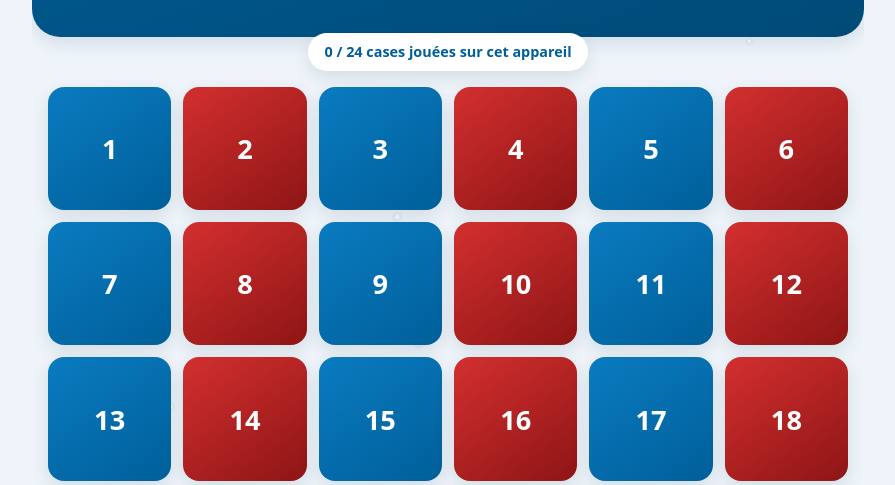
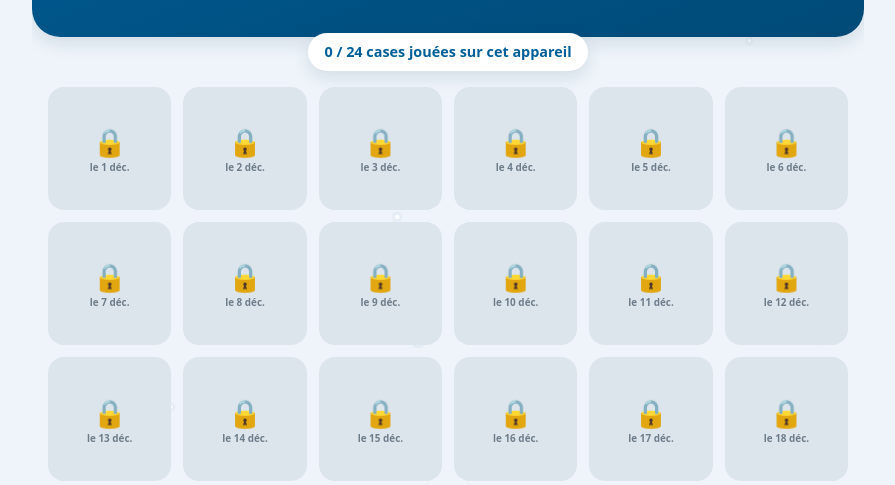
Before and after one commit to cbouyaiche/avent, a plain HTML site: page index.html in a window 1280 px wide. Shown: the part 282-767 px from the top of the page, without its empty margins (192-1087 px from the left). Drawn offline with Linux system fonts and the light colour scheme.

Commit message:
Update index.html

```diff
--- a/index.html
+++ b/index.html
@@ -72,7 +72,7 @@
 var LOGO="logo.jpg"; // le logo est dans le même dossier que ce fichier
 var LIEN_COMMUN="https://tally.so/r/Z9EzDV"; // formulaire utilisé si une case n’a pas son propre lien
 var ANNEE=2026;
-var JOUR_TEST=24; // mettre 24 pour ouvrir toutes les cases pendant vos essais, puis remettre 0
+var JOUR_TEST=0; // mettre 24 pour ouvrir toutes les cases pendant vos essais, puis remettre 0
 /* Défis : [type, titre, consigne, lien du formulaire de ce jour (vide = lien commun)]
    type : q = question, t = texte court, p = photo, s = capture d’écran */
 var D=[
```
